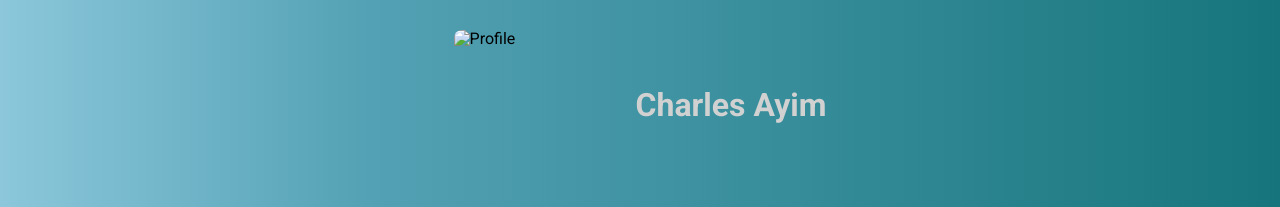
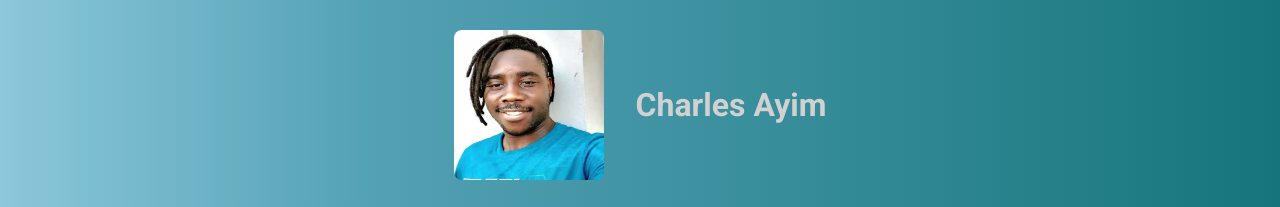
Before and after one commit to payim/wdd230, a plain HTML site: page index.html in a window 1280 px wide. Shown: the top 207 px of the page. Drawn offline with nearby package versions, Linux system fonts and the light colour scheme; the site is published under a folder, as on GitHub Pages, so addresses that start at the root find nothing; a script that the page names is missing.

Commit message:
Fixed image path

```diff
--- a/index.html
+++ b/index.html
@@ -19,7 +19,7 @@
 <body>
     <header class="header">
         <div class="contents">
-            <img class="profile_picture" src="/images/my pic.webp"
+            <img class="profile_picture" src="images/my pic.webp"
                 alt="Profile" width="150" height="150">
             <h1 class="name">Charles Ayim</h1>
         </div>
```
